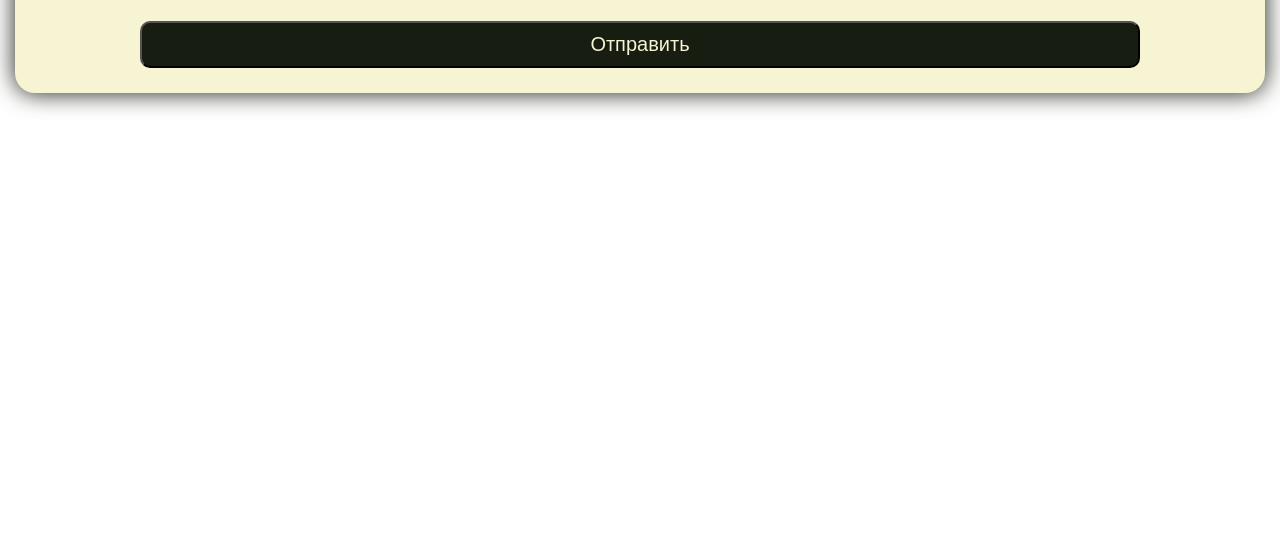
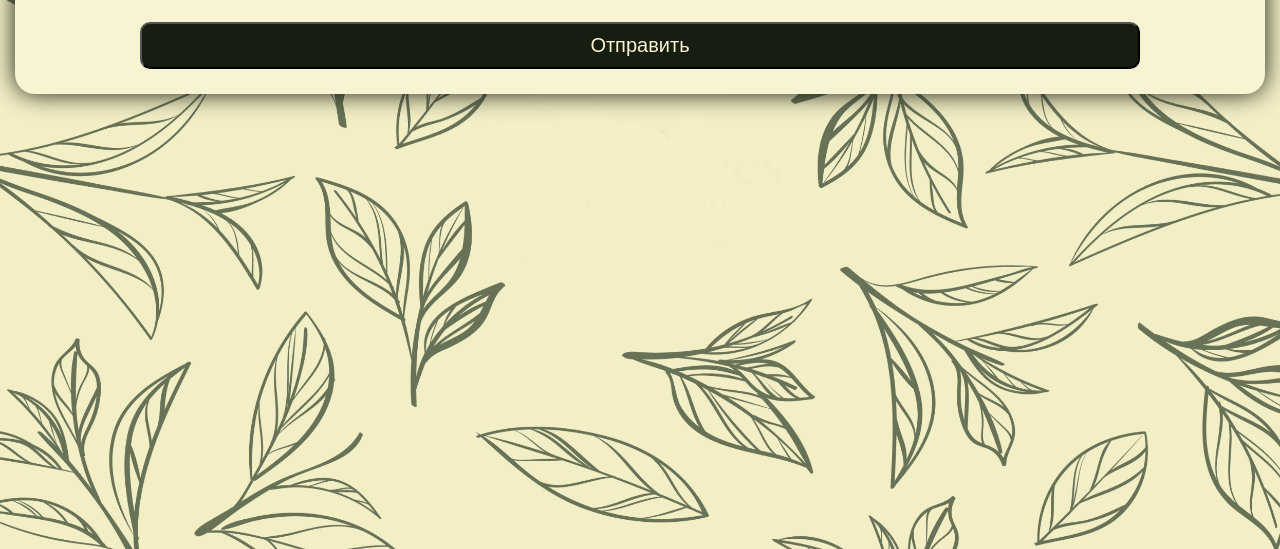
Before and after one commit to D2MIN/Tea, a plain HTML site: page index.html in a window 1280 px wide. Shown: the part 252-801 px from the top of the page. Drawn offline with nearby package versions, Linux system fonts and the light colour scheme.

Commit message:
Update style.css

```diff
--- a/style.css
+++ b/style.css
@@ -1,4 +1,3 @@
-<<<<<<< HEAD
 .formBlockMain{
     background-image: url("photos/backPhoto.jpg");
     background-size: 100%;
@@ -59,7 +58,7 @@ input:focus::-webkit-input-placeholder {
     filter: drop-shadow(0 0 0.75rem #181d12);
     border-radius: 20px;
 }
-=======
+
 @font-face {
   font-family: "Tea";
   src: url(/font/tea.ttf);
@@ -76,5 +75,4 @@ input:focus::-webkit-input-placeholder {
   font-family: Tea;
   font-size: 26px;
   background-color: darkseagreen;
-}/*# sourceMappingURL=style.css.map */
->>>>>>> b6f208f6da84819b2427f4ca0123f1bc3c868f66
+}
```
